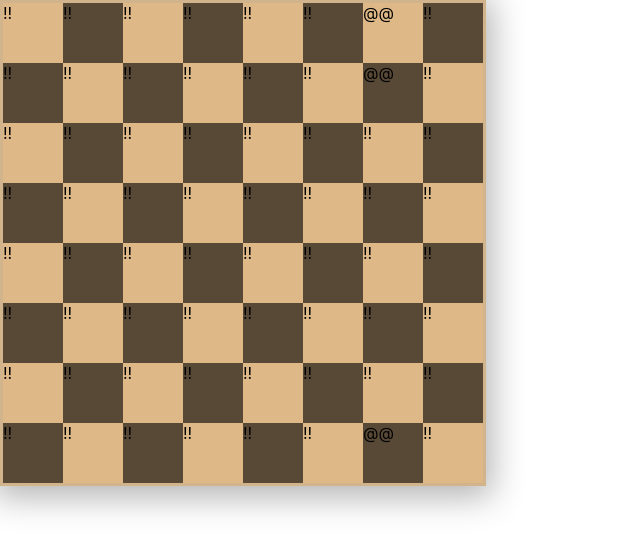
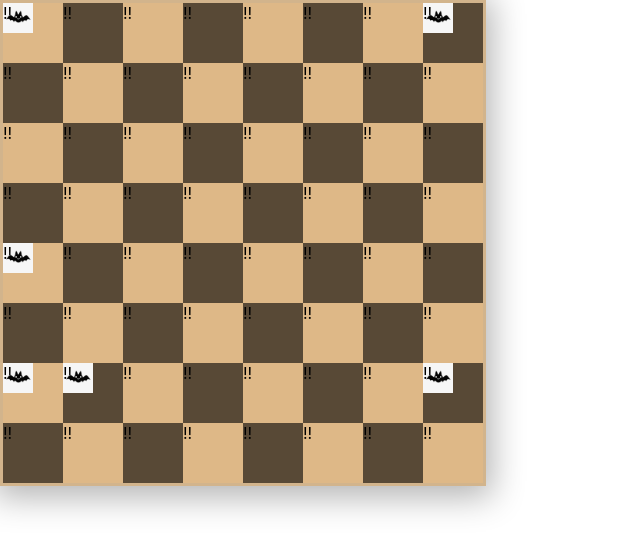
Before and after one commit to yuqi17/killing-the-virtus, a React (Create React App) app: page / in a window 1280 px wide. Shown: the top 552 px of the page, without its empty margins (0-640 px from the left). Built offline with nearby package versions, Linux system fonts and the light colour scheme.

Commit message:
board chessman

```diff
--- a/src/components/ChessBoard/index.css
+++ b/src/components/ChessBoard/index.css
@@ -1,5 +1,4 @@
 #board {
-  animation: moveIn .8s ease 0s 1 normal forwards;
   display: flex;
   flex-wrap: wrap;
   width: 480px;
@@ -7,10 +6,11 @@
   border: 0.2em solid tan;
   background-color: burlywood;
   box-shadow: 0 0.3em 2em 0.4em rgba(0, 0, 0, 0.3);
+  /* transform: rotateZ(90deg) rotateX(180deg); */
 }
 
-#board .row:nth-child(odd) .cell:nth-child(even),
-.row:nth-child(even) .cell:nth-child(odd) {
+#board .col:nth-child(odd) .cell:nth-child(even),
+.col:nth-child(even) .cell:nth-child(odd) {
   background-color: rgba(0,0,0,.6);
 }
 
--- a/src/components/ChessBoard/index.js
+++ b/src/components/ChessBoard/index.js
@@ -9,11 +9,11 @@ export default class ChessBoard extends Component {
 
   state = {
     mapArr:[
+      [1, 0, 0, 0, 0, 0, 0, 1],
       [0, 0, 0, 0, 0, 0, 0, 0],
       [0, 0, 0, 0, 0, 0, 0, 0],
       [0, 0, 0, 0, 0, 0, 0, 0],
-      [0, 0, 0, 0, 0, 0, 0, 0],
-      [0, 0, 0, 0, 0, 0, 0, 0],
+      [1, 0, 0, 0, 0, 0, 0, 0],
       [0, 0, 0, 0, 0, 0, 0, 0],
       [1, 1, 0, 0, 0, 0, 0, 1],
       [0, 0, 0, 0, 0, 0, 0, 0]
@@ -25,10 +25,10 @@ export default class ChessBoard extends Component {
     return (
       <div id="board">
       {
-        mapArr.map((row,i)=><div className='row'>
+        mapArr.map((_,col)=><div className='col'>
         {
-          row.map((cell,j) => <div className='cell'>
-            <ChessMan roleType={cell}/>
+          _.map((_,row) => <div className='cell'>
+            <ChessMan roleType={mapArr[row][col]}/>
           </div>)
         }
         </div>)
--- a/src/components/ChessMan/index.css
+++ b/src/components/ChessMan/index.css
@@ -0,0 +1,9 @@
+
+
+.bat{
+  background-image: url(./bat.jpg);
+  background-repeat: no-repeat;
+  background-size: cover;
+  width: 30px;
+  height: 30px;
+}
--- a/src/components/ChessMan/index.js
+++ b/src/components/ChessMan/index.js
@@ -1,17 +1,20 @@
 import React, { Component } from 'react'
+
+import './index.css'
+
+const roles = {
+  0:'',
+  1:'bat',
+  2:'soilder'
+}
 
 export default class ChessMan extends Component {
 
   render() {
     const { roleType } = this.props;
 
-    if(roleType === 1)
-      return <div>
-        @@
-      </div>
-
     return (
-      <div>
+      <div className={roles[roleType]}>
         !!
       </div>
     )
```
Also changed, not shown: src/components/ChessMan/bat.jpg (added).
